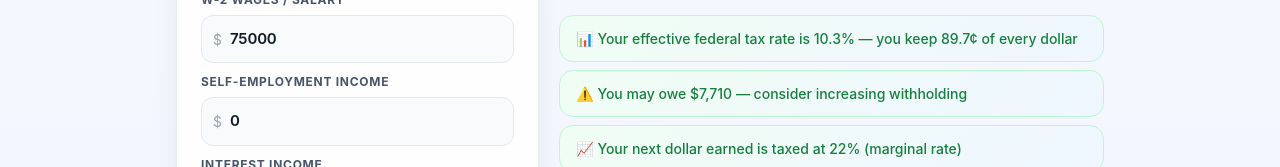
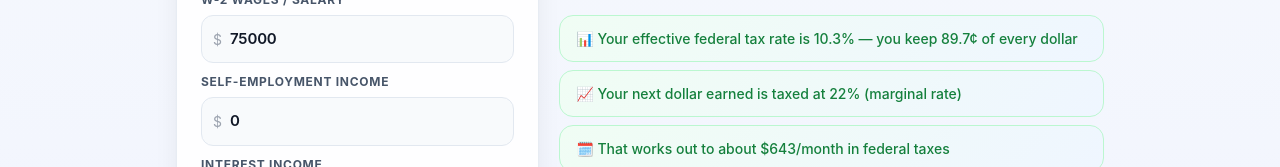
Before and after one commit to Tunjilor/freecalcs, a Next.js app: page /tax in a window 1280 px wide. Shown: the part 539-706 px from the top of the page. Built offline with nearby package versions, Linux system fonts and the light colour scheme.

Commit message:
only show owed warning when withholding is entered

```diff
--- a/src/app/tax/calculator.tsx
+++ b/src/app/tax/calculator.tsx
@@ -161,7 +161,7 @@ function getTaxInsights(res: any) {
   if (!res) return ins;
   if (res.effectiveRate > 0) ins.push('📊 Your effective federal tax rate is ' + (res.effectiveRate * 100).toFixed(1) + '% — you keep ' + (100 - res.effectiveRate * 100).toFixed(1) + '¢ of every dollar');
   if (res.refundOrOwed > 0) ins.push('💰 You could get a $' + Math.round(res.refundOrOwed).toLocaleString('en-US') + ' refund — consider adjusting withholding');
-  if (res.refundOrOwed < 0) ins.push('⚠️ You may owe $' + Math.round(Math.abs(res.refundOrOwed)).toLocaleString('en-US') + ' — consider increasing withholding');
+  if (res.refundOrOwed < 0 && res.withheld > 0) ins.push('⚠️ You may owe $' + Math.round(Math.abs(res.refundOrOwed)).toLocaleString('en-US') + ' — consider increasing withholding');
   if (res.marginalRate > 0) ins.push('📈 Your next dollar earned is taxed at ' + (res.marginalRate * 100).toFixed(0) + '% (marginal rate)');
   if (res.totalTax > 0) {
     const monthlyTax = res.totalTax / 12;
```
